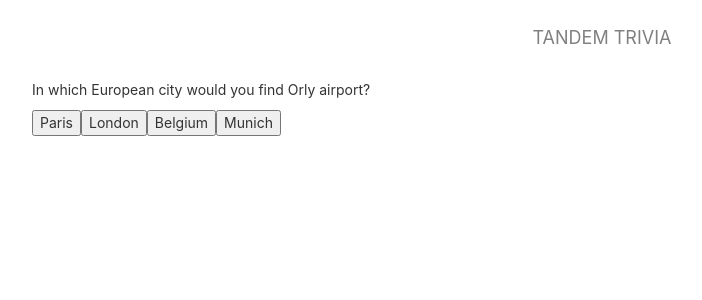
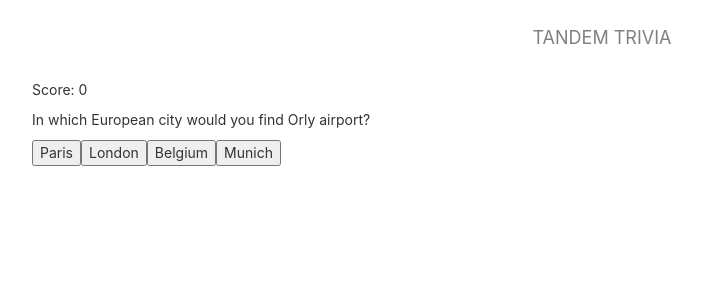
Before and after one commit to Chris-Violante/tandem_trivia, a React (Create React App) app: page /GamePage in a window 1280 px wide. Shown: the top 300 px of the page, without its empty margins (38-740 px from the left). Built offline with nearby package versions, Linux system fonts and the light colour scheme.

Commit message:
no repeating questions

```diff
--- /dev/null
+++ b/src/components/Score/Score.jsx
@@ -0,0 +1,11 @@
+import React from 'react'
+
+
+const Score = (props) => (
+    <div>
+        <p> Score: {props.score}</p>
+    </div>
+)
+
+
+export default Score
--- a/src/pages/App/App.js
+++ b/src/pages/App/App.js
@@ -6,7 +6,7 @@ import GamePage from '../GamePage/GamePage'
 import HomePage from '../HomePage/HomePage'
 
 
-console.log(QuestionsData)
+const questions = QuestionsData
 
 
 class App extends Component {
@@ -26,7 +26,10 @@ class App extends Component {
 
 
   getQuestion = () => {
-    return QuestionsData[this.getRandomInt(0, 20)]
+    let randomNum = this.getRandomInt(0, 20)
+    let question = questions[randomNum]
+    questions.splice(randomNum, 1)
+    return question
   }
 
   getRandomInt = (min, max) => {
--- a/src/pages/GamePage/GamePage.jsx
+++ b/src/pages/GamePage/GamePage.jsx
@@ -1,6 +1,7 @@
 import React, { Component } from 'react';
 import CurrentQuestion from '../../components/CurrentQuestion/CurrentQuestion'
 import Answers from '../../components/Answers/Answers'
+import Score from '../../components/Score/Score'
 
 
 
@@ -9,9 +10,13 @@ class GamePage extends Component {
         return(
             <div>
                 <div>
+                    <Score
+                        score={this.props.score}
+                    />
+                </div>
+                <div>
                     <CurrentQuestion
                         question={this.props.question}
-                        score={this.props.score}
                     />
                 </div>
                 <div>
```
